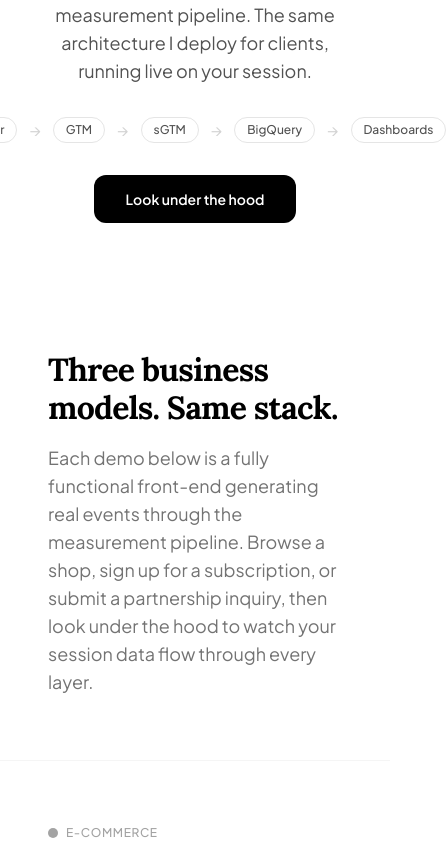
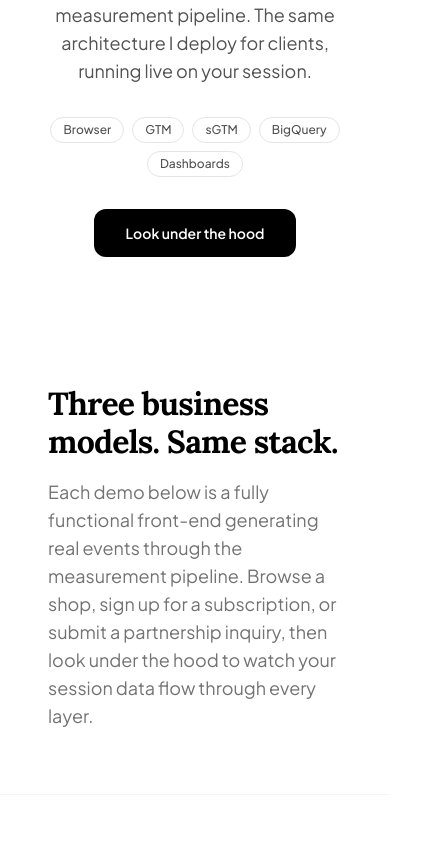
Before and after one commit to ijpatter1/iampatterson.com, a Next.js app: page / in a window 390 px wide. Shown: the part 1130-1986 px from the top of the page, 446 px wide, since content can reach past the window. Built offline with nearby package versions, Linux system fonts and the light colour scheme; no server answers.

Commit message:
fix(homepage): pipeline nodes wrap on mobile, hide arrows on small screens
The 5-node pipeline diagram forced horizontal overflow on mobile.
Added flex-wrap, reduced gaps, hidden arrows below sm breakpoint.

Co-Authored-By: Claude Opus 4.6 (1M context) <noreply@anthropic.com>

```diff
--- a/src/app/page.tsx
+++ b/src/app/page.tsx
@@ -102,14 +102,14 @@ export default function HomePage() {
             </p>
           </ScrollReveal>
           <ScrollReveal delay={0.2}>
-            <div className="mx-auto mt-8 flex max-w-lg items-center justify-center gap-3">
+            <div className="mx-auto mt-8 flex max-w-lg flex-wrap items-center justify-center gap-2">
               {['Browser', 'GTM', 'sGTM', 'BigQuery', 'Dashboards'].map((node, i, arr) => (
-                <span key={node} className="flex items-center gap-3">
-                  <span className="rounded-full border border-neutral-200 px-3 py-1 text-xs font-medium text-neutral-600">
+                <span key={node} className="flex items-center gap-2">
+                  <span className="whitespace-nowrap rounded-full border border-neutral-200 px-3 py-1 text-xs font-medium text-neutral-600">
                     {node}
                   </span>
                   {i < arr.length - 1 && (
-                    <span className="text-neutral-300" aria-hidden="true">
+                    <span className="hidden text-neutral-300 sm:inline" aria-hidden="true">
                       &rarr;
                     </span>
                   )}
```
